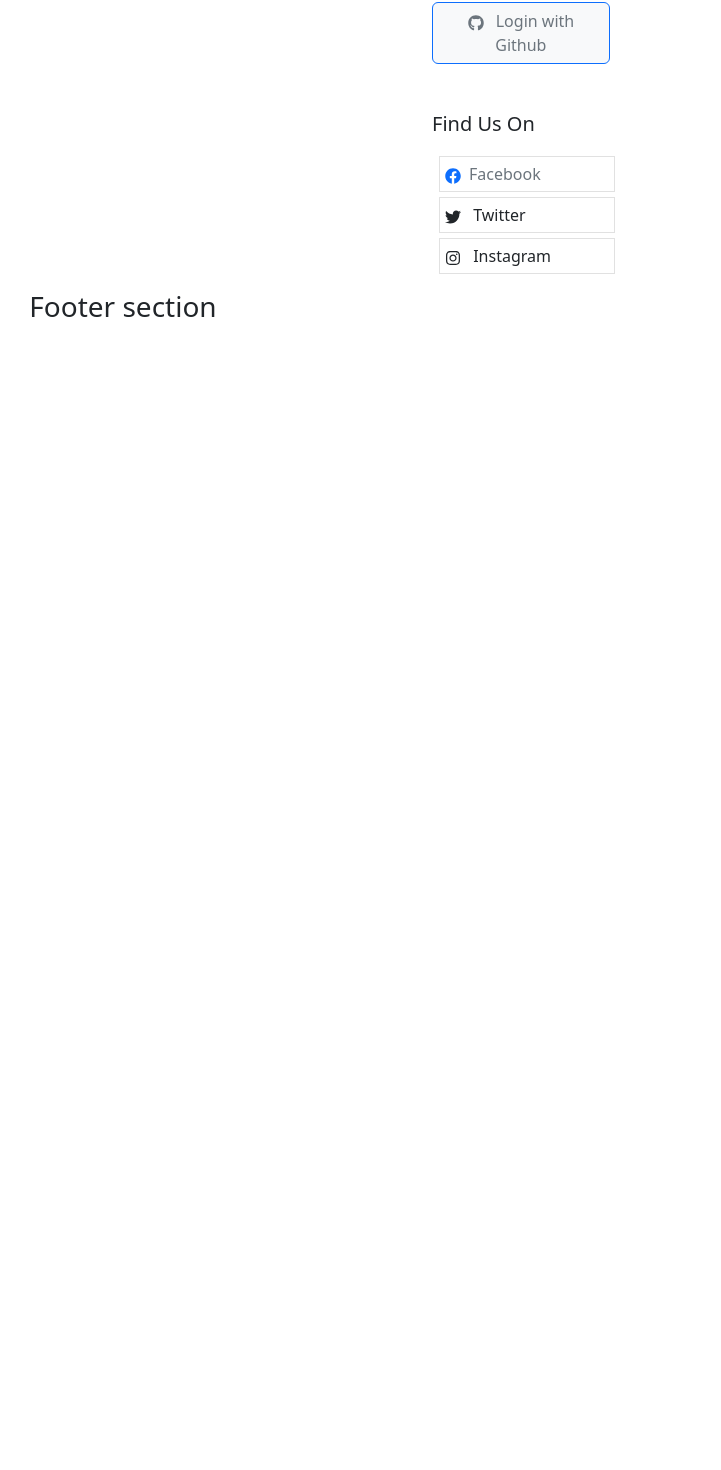
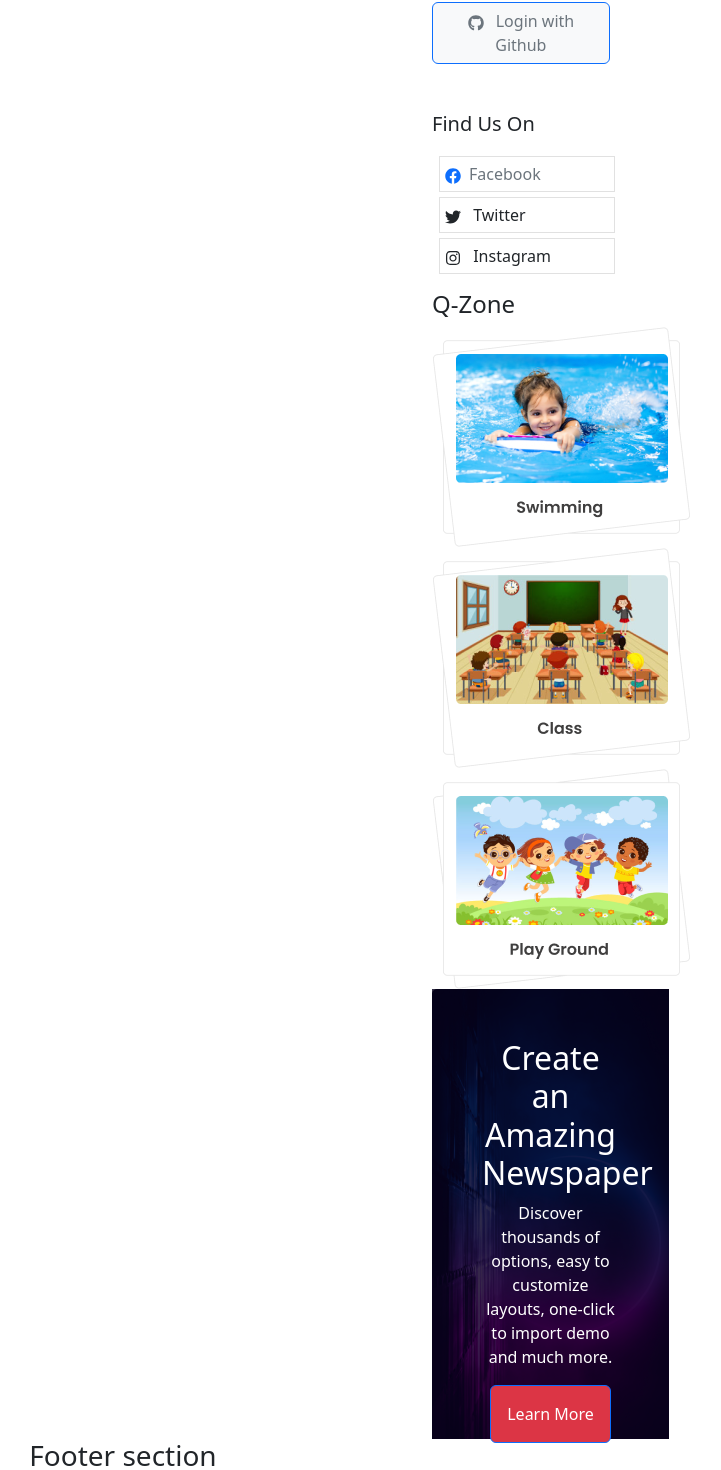
Before and after one commit to foysal90/the-dragon-news, a React (Vite) app: page / in a window 1280 px wide. Shown: the part 385-1855 px from the top of the page, without its empty margins (517-1238 px from the left). Before the commit the page ends 800 px from the top, so only its background shows below. Built offline with nearby package versions, Linux system fonts and the light colour scheme.

Commit message:
kids zone added

```diff
--- /dev/null
+++ b/src/components/Pages/QZone.jsx
@@ -0,0 +1,19 @@
+import React from 'react';
+import  qzone1  from "../../assets/qZone1.png";
+import  qzone2  from "../../assets/qZone2.png";
+import  qzone3  from "../../assets/qZone3.png";
+const QZone = () => {
+    return (
+        <div>
+            <h4>Q-Zone</h4>
+            <div>
+                <img src={qzone1} alt="" />
+                <img src={qzone2} alt="" />
+                <img src={qzone3} alt="" />
+
+            </div>
+        </div>
+    );
+};
+
+export default QZone;
--- a/src/components/Shared/Header/Header.jsx
+++ b/src/components/Shared/Header/Header.jsx
@@ -4,15 +4,23 @@ import { Link } from "react-router-dom";
 import logo from "../../../assets/logo.png";
 import moment from "moment";
 import Marquee from "react-fast-marquee";
+import { FaUserAlt } from "react-icons/fa";
+import { IoMdSettings } from "react-icons/io";
+import { TbLayoutDashboard } from "react-icons/tb";
+import { AiOutlineLogout } from "react-icons/ai";
 import {
   Button,
   Container,
-  Form,
+
   Nav,
+
   NavDropdown,
+
   Navbar,
 } from "react-bootstrap";
+import { FcPortraitMode, FcSettings } from "react-icons/fc";
 const Header = () => {
+  const userIcon = <FaUserAlt  />
   return (
     <Container>
       <div className="text-center">
@@ -45,7 +53,18 @@ const Header = () => {
 
           </Nav>
           <Nav>
-            <Nav.Link to='/'>Profile</Nav.Link>
+          <NavDropdown title={userIcon} id="collapsible-nav-dropdown">
+              <NavDropdown.Item href="#action/3.1"><FcPortraitMode />Profile</NavDropdown.Item>
+              <NavDropdown.Item href="#action/3.2">
+               <FcSettings /> Settings
+              </NavDropdown.Item>
+              <NavDropdown.Item href="#action/3.3"><TbLayoutDashboard /> Dashboard</NavDropdown.Item>
+              <NavDropdown.Divider />
+              <NavDropdown.Item href="#action/3.4">
+              <AiOutlineLogout /> Logout
+              </NavDropdown.Item>
+            </NavDropdown>
+            {/* <Nav.Link to='/'><FaUserAlt  /></Nav.Link> */}
             <Nav.Link eventKey={2} to='/signin'>
             <Button variant="secondary">Login</Button>
             </Nav.Link>
--- a/src/components/Shared/RightNav/RightNav.css
+++ b/src/components/Shared/RightNav/RightNav.css
@@ -16,3 +16,12 @@
     text-decoration: none;
 
 }
+
+.bg-img{
+    background-image: url('../../../assets/bg.png');
+    text-align: center;
+    width: 100%;
+    height: 450px;
+    color: white;
+    padding: 50px;
+}
--- a/src/components/Shared/RightNav/RightNav.jsx
+++ b/src/components/Shared/RightNav/RightNav.jsx
@@ -5,6 +5,7 @@ import { AuthContext } from "../../Providers/AuthProviders";
 import { Container,Button } from "react-bootstrap";
 import './RightNav.css'
 import { Link, Navigate } from "react-router-dom";
+import QZone from "../../Pages/Qzone";
 
 const RightNav = () => {
   const { setUser, googleSignIn } = useContext(AuthContext);
@@ -43,6 +44,13 @@ const RightNav = () => {
             <li className="w-75" > <FaInstagram className="me-2"/>  Instagram</li>
         </ul>
      </div>
+     <QZone/>
+     <div className="bg-img">
+        <h2>Create an Amazing Newspaper </h2>
+        <p>Discover thousands of options, easy to customize layouts, one-click to import demo and much more.</p>
+        <Button className="bg-danger p-3">Learn More</Button>
+
+     </div>
     </Container>
   );
 };
```
